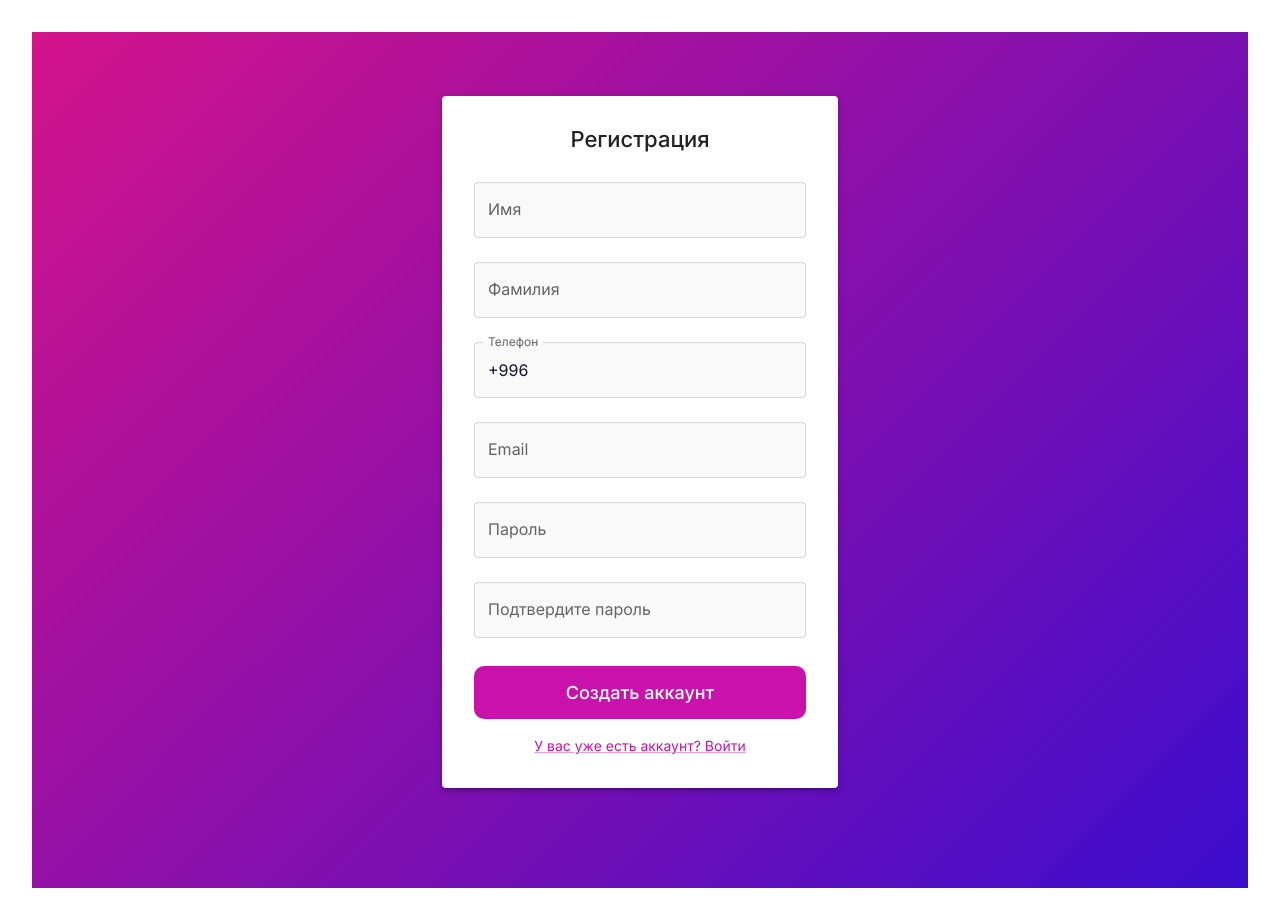
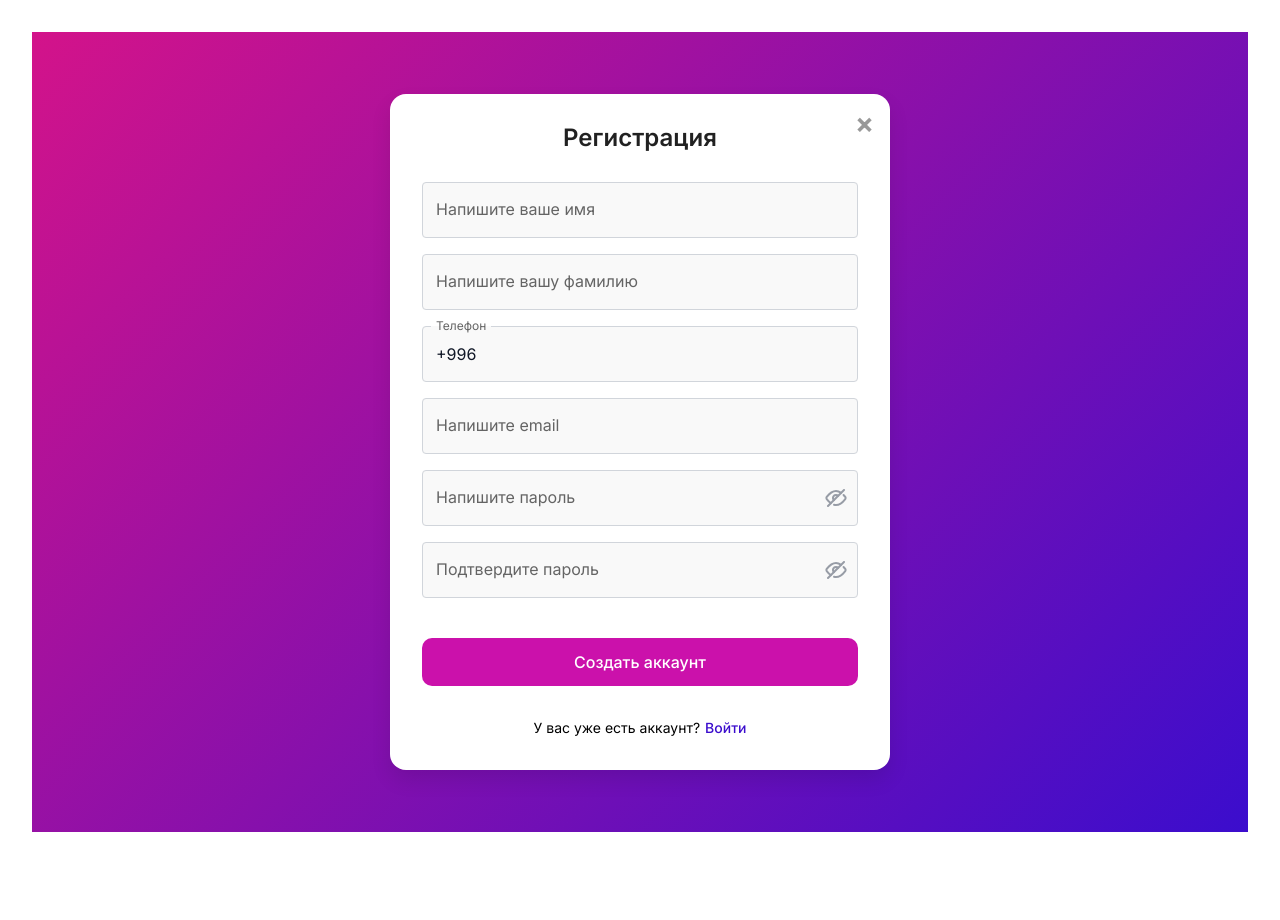
Before and after one commit to peaksoft-school/Gadjetarium-js16-ev, a React (Vite) app: page /sign-up in a window 1280 px wide. After the commit the page ends 864 px from the top, so only its background shows below. Built offline with nearby package versions, Linux system fonts and the light colour scheme.

Commit message:
end fix all

```diff
--- a/src/components/UI/Input.jsx
+++ b/src/components/UI/Input.jsx
@@ -1,8 +1,30 @@
-import { styled, TextField } from '@mui/material'
-import { forwardRef } from 'react'
+import { styled, TextField, IconButton, InputAdornment } from '@mui/material'
+import { forwardRef, useState } from 'react'
+import { Icons } from '../../assets/icons'
 
 const Input = forwardRef(
-   ({ error, onChange, disabled, placeholder, value, type, ...props }, ref) => (
+   (
+      {
+         error,
+         onChange,
+         disabled,
+         placeholder,
+         value,
+         type = 'text',
+         showToggle = false,
+         ...props
+      },
+      ref
+   ) => {
+      const [show, setShow] = useState(false)
+
+      const isPassword = type === 'password'
+
+      const handleToggle = () => {
+         setShow((prev) => !prev)
+      }
+
+      return (
          <StyledInput
             fullWidth
             variant="outlined"
@@ -12,11 +34,22 @@ const Input = forwardRef(
             placeholder={placeholder}
             error={Boolean(error)}
             value={value}
-         type={type}
+            type={showToggle && isPassword && show ? 'text' : type}
             helperText={error}
+            InputProps={{
+               endAdornment:
+                  showToggle && isPassword ? (
+                     <InputAdornment position="end">
+                        <IconButton onClick={handleToggle} edge="end">
+                           {show ? <img src={Icons.visible}/> : <img src={Icons.invisible}/>}
+                        </IconButton>
+                     </InputAdornment>
+                  ) : undefined,
+            }}
             {...props}
          />
       )
+   }
 )
 
 export default Input
--- a/src/configs/axiosInstans.js
+++ b/src/configs/axiosInstans.js
@@ -1,6 +1,7 @@
 import axios from 'axios'
 
-const BASE_URL = 'http://3.147.74.119'
+// const BASE_URL = 'http://3.147.74.119'
+const BASE_URL = 'http://10.10.11.156:8015'
 
 export const axiosInstance = axios.create({
    baseURL: BASE_URL,
--- a/src/pages/forgotPassword/ForgotPassword.jsx
+++ b/src/pages/forgotPassword/ForgotPassword.jsx
@@ -9,6 +9,7 @@ import {
    Container,
    Paper as MuiPaper,
    Box,
+   Typography,
 } from '@mui/material'
 import Input from '../../components/UI/Input'
 import Button from '../../components/UI/Button'
@@ -18,7 +19,9 @@ import { forgotPasswordSchema } from '../../utils/helpers/validation'
 
 const ForgotPassword = () => {
    const dispatch = useDispatch()
+
    const navigate = useNavigate()
+
    const { isLoading, error, forgotPasswordSuccess } = useSelector(
       (state) => state.auth
    )
@@ -51,6 +54,8 @@ const ForgotPassword = () => {
       }
    }
 
+   const handleGoBack = () => navigate('/sign-in')
+
    return (
       <StyledBox>
          <Container component="main" maxWidth="xs">
@@ -65,13 +70,13 @@ const ForgotPassword = () => {
                         Инструкции по восстановлению пароля отправлены на{' '}
                         {email}
                      </StyledInstruction>
-                     <StyledButton
+                     <Button
                         fullWidth
                         variant="contained"
-                        onClick={() => navigate('/sign-in')}
+                        onClick={() => handleGoBack()}
                      >
                         Вернуться к входу
-                     </StyledButton>
+                     </Button>
                   </SuccessBox>
                ) : (
                   <StyledForm onSubmit={handleSubmit}>
@@ -95,22 +100,25 @@ const ForgotPassword = () => {
 
                      {error && <ErrorText>{error}</ErrorText>}
 
-                     <StyledButton
+                     <Button
                         type="submit"
                         fullWidth
                         variant="contained"
                         disabled={isLoading}
                      >
                         {isLoading ? 'Отправка...' : 'Отправить инструкции'}
-                     </StyledButton>
+                     </Button>
 
+                     <StyledText>
+                        Вспомнили пароль?
                         <StyledLink
                            href="/sign-in"
                            variant="body2"
                            onClick={() => dispatch(resetForgotPasswordState())}
                         >
-                        Вспомнили пароль? Войти
+                           Войти
                         </StyledLink>
+                     </StyledText>
                   </StyledForm>
                )}
             </StyledPaper>
@@ -148,9 +156,11 @@ const ErrorText = styled(MuiTypography)(({ theme }) => ({
    marginTop: theme.spacing(1),
 }))
 
-const StyledButton = styled(Button)(({ theme }) => ({
-   marginTop: theme.spacing(3),
-   marginBottom: theme.spacing(2),
+const StyledText = styled(MuiTypography)(({ theme }) => ({
+   marginTop: '20px',
+   justifyContent: 'center',
+   display: 'flex',
+   alignItems: 'center',
 }))
 
 const StyledLink = styled(MuiLink)(({ theme }) => ({
--- a/src/pages/sign-in/SignIn.jsx
+++ b/src/pages/sign-in/SignIn.jsx
@@ -1,26 +1,25 @@
 import { useState } from 'react'
 import { useDispatch, useSelector } from 'react-redux'
 import { useNavigate } from 'react-router'
-import {
-   Button,
-   Typography,
-   Box,
-   CircularProgress,
-   Alert,
-   Divider,
-   Link,
-   TextField,
-} from '@mui/material'
+import { useForm } from 'react-hook-form'
+
+import { AUTH_THUNK } from '../../store/authSlice/authThunk'
+import Input from '../../components/UI/Input'
+import Button from '../../components/UI/Button'
+
 import GoogleIcon from '@mui/icons-material/Google'
+import { Typography, Box, CircularProgress, Alert, Link } from '@mui/material'
 import { styled } from '@mui/system'
-import { AUTH_THUNK } from '../../store/authSlice/authThunk'
-import { useForm } from 'react-hook-form'
 
 const SignIn = () => {
    const dispatch = useDispatch()
+
    const navigate = useNavigate()
+
    const [googleLoading, setGoogleLoading] = useState(false)
+
    const [error, setError] = useState(null)
+
    const isLoading = useSelector((state) => state.auth.isLoading)
 
    const {
@@ -53,37 +52,21 @@ const SignIn = () => {
       }
    }
 
+   const handleGoBack = () => navigate('/')
+
    return (
-      <StyledBox>
-         <StyledContainer>
-            <Typography variant="h5" align="center" gutterBottom>
-               Вход в систему
-            </Typography>
+      <Wrapper>
+         <ModalBox>
+            <CloseButton onClick={() => handleGoBack()}>×</CloseButton>
 
-            <GoogleButton
-               fullWidth
-               variant="outlined"
-               onClick={handleGoogleSignIn}
-               disabled={googleLoading}
-               startIcon={
-                  googleLoading ? (
-                     <CircularProgress size={20} />
-                  ) : (
-                     <GoogleIcon />
-                  )
-               }
-            >
-               {googleLoading ? 'Вход...' : 'Войти через Google'}
-            </GoogleButton>
+            <Title variant="h4" align="center">
+               Войти
+            </Title>
 
-            <Divider sx={{ my: 2 }}>или</Divider>
-
-            <form onSubmit={handleSubmit(onSubmit)}>
-               <TextField
+            <Form onSubmit={handleSubmit(onSubmit)}>
+               <StyledInput
                   fullWidth
-                  margin="normal"
-                  label="Email"
-                  type="email"
+                  label="Напишите email"
                   {...register('email', {
                      required: 'Email обязателен',
                      pattern: {
@@ -95,11 +78,11 @@ const SignIn = () => {
                   helperText={errors.email?.message}
                />
 
-               <TextField
+               <StyledInput
                   fullWidth
-                  margin="normal"
-                  label="Пароль"
+                  label="Напишите пароль"
                   type="password"
+                  showToggle
                   {...register('password', {
                      required: 'Пароль обязателен',
                   })}
@@ -107,85 +90,171 @@ const SignIn = () => {
                   helperText={errors.password?.message}
                />
 
-               {error && (
-                  <Alert severity="error" sx={{ mt: 2 }}>
-                     {error}
-                  </Alert>
-               )}
+               {error && <StyledAlert severity="error">{error}</StyledAlert>}
 
-               <SubmitButton
+               <StyledButton
                   fullWidth
                   type="submit"
                   variant="contained"
                   disabled={isLoading}
                >
-                  {isLoading ? (
-                     <CircularProgress size={24} color="inherit" />
-                  ) : (
-                     'Войти'
-                  )}
-               </SubmitButton>
-            </form>
+                  {isLoading ? <StyledLoader size={24} /> : 'Войти'}
+               </StyledButton>
+            </Form>
 
-            <StyledLinkText>
+            <ForgotPasswordLink href="/forgot-password">
+               Забыли пароль?
+            </ForgotPasswordLink>
+
+            <TextLink>
                Нет аккаунта?
-               <Link href="/sign-up" underline="hover">
-                  Зарегистрироваться
-               </Link>
-            </StyledLinkText>
+               <StyledLink href="/sign-up"> Зарегистрироваться</StyledLink>
+            </TextLink>
 
-            <StyledLinkText>
-               <Link href="/forgot-password" underline="hover">
-                  Забыли пароль?
-               </Link>
-            </StyledLinkText>
-         </StyledContainer>
-      </StyledBox>
+            <StyledGoogleButton
+               type="button"
+               onClick={handleGoogleSignIn}
+               disabled={googleLoading}
+            >
+               {googleLoading ? (
+                  <StyledLoader size={20} />
+               ) : (
+                  <GoogleIconStyled />
+               )}
+               Войти через Google
+            </StyledGoogleButton>
+         </ModalBox>
+      </Wrapper>
    )
 }
 
 export default SignIn
 
-const StyledContainer = styled(Box)(({ theme }) => ({
-   maxWidth: '400px',
-   margin: '2rem auto',
-   padding: '2rem',
-   boxShadow: theme.shadows[3],
-   borderRadius: '8px',
-   backgroundColor: 'white',
+const Wrapper = styled(Box)({
+   background: 'linear-gradient(135deg, #D3138A 0%, #3B0DCD 100%)',
+   height: '100vh',
+   display: 'flex',
+   justifyContent: 'center',
+   alignItems: 'center',
+   padding: '20px',
+})
+
+const ModalBox = styled(Box)(({ theme }) => ({
+   width: '100%',
+   maxWidth: '520px',
+   backgroundColor: '#fff',
+   borderRadius: '16px',
+   padding: '48px 40px',
+   boxShadow: theme.shadows[6],
+   position: 'relative',
+   textAlign: 'center',
+   display: 'flex',
+   flexDirection: 'column',
 }))
 
-const GoogleButton = styled(Button)({
-   marginTop: '8px',
-   marginBottom: '16px',
-   color: '#4285F4',
-   borderColor: '#4285F4',
-   height: '48px',
+const CloseButton = styled('div')({
+   position: 'absolute',
+   top: '16px',
+   right: '20px',
+   fontSize: '28px',
+   fontWeight: 'bold',
+   cursor: 'pointer',
+   color: '#999',
    '&:hover': {
-      borderColor: '#3367D6',
-      backgroundColor: 'rgba(66, 133, 244, 0.04)',
+      color: '#000',
    },
 })
 
-const SubmitButton = styled(Button)({
-   marginTop: '16px',
-   backgroundColor: '#D901A6',
-   height: '48px',
+const Title = styled(Typography)({
+   fontSize: '28px',
+   fontWeight: 600,
+   marginBottom: '32px',
+})
+
+const Form = styled('form')({
+   display: 'flex',
+   flexDirection: 'column',
+   gap: '20px',
+})
+
+const StyledButton = styled(Button)({
+   marginTop: '12px',
+   background: '#D3138A',
+   fontWeight: 600,
+   fontSize: '18px',
+   textTransform: 'none',
+   height: '52px',
+   borderRadius: '8px',
    '&:hover': {
-      backgroundColor: '#b1008b',
+      background: '#b10f75',
    },
 })
 
-const StyledLinkText = styled(Typography)({
-   marginTop: '16px',
+const StyledGoogleButton = styled(Button)({
+   marginTop: '24px',
+   textTransform: 'none',
+   fontWeight: 500,
+   fontSize: '16px',
+   color: '#444',
+   border: '1px solid #ddd',
+   backgroundColor: '#fff',
+   height: '50px',
+   display: 'flex',
+   alignItems: 'center',
+   justifyContent: 'center',
+   gap: '10px',
+   '&:hover': {
+      backgroundColor: '#f5f5f5',
+   },
+})
+
+const StyledLink = styled(Link)({
+   color: '#0057FF',
+   fontWeight: 500,
+   textDecoration: 'none',
+   marginLeft: '6px',
+   fontSize: '16px',
+   '&:hover': {
+      textDecoration: 'underline',
+   },
+})
+
+const TextLink = styled(Typography)({
+   marginTop: '20px',
+   fontSize: '16px',
    textAlign: 'center',
 })
 
-const StyledBox = styled(Box)({
-   background: 'linear-gradient(135deg, #D3138A 0%, #3B0DCD 100%)',
-   height: '100vh',
-   marginTop: 0,
-   display: 'flex',
-   justifyContent: 'center',
-   alignItems: 'center',
+const ForgotPasswordLink = styled(Link)({
+   marginTop: '16px',
+   fontSize: '15px',
+   textAlign: 'center',
+   display: 'block',
+   color: '#3B0DCD',
+   textDecoration: 'none',
+   '&:hover': {
+      textDecoration: 'underline',
+   },
 })
+
+const StyledAlert = styled(Alert)({
+   fontSize: '16px',
+   marginTop: '12px',
+})
+
+const StyledLoader = styled(CircularProgress)({
+   color: 'white',
+})
+
+const GoogleIconStyled = styled(GoogleIcon)({
+   fontSize: '22px',
+   marginRight: '6px',
+})
+
+const StyledInput = styled(Input)({
+   '& input': {
+      height: '52px',
+      padding: '0 16px',
+      fontSize: '16px',
+   },
+})
--- a/src/pages/sign-up/SignUp.jsx
+++ b/src/pages/sign-up/SignUp.jsx
@@ -5,12 +5,13 @@ import { styled } from '@mui/material/styles'
 import { Box, Typography, Link, Container, Paper } from '@mui/material'
 import { useForm } from 'react-hook-form'
 import { yupResolver } from '@hookform/resolvers/yup'
+
 import Input from '../../components/UI/Input'
 import Button from '../../components/UI/Button'
 import { AUTH_THUNK } from '../../store/authSlice/authThunk'
 import { registrationSchema } from '../../utils/helpers/validation'
 
-const Registration = () => {
+const SignUp = () => {
    const dispatch = useDispatch()
    const navigate = useNavigate()
    const [phone, setPhone] = useState('+996')
@@ -56,34 +57,36 @@ const Registration = () => {
       }
    }
 
+   const handleGoBack = () => navigate('/')
+
    return (
-      <StyledBox>
-         <Container component="main" maxWidth="xs">
+      <StyledWrapper>
+         <StyledContainer component="main">
             <StyledPaper elevation={3}>
-               <Typography component="h1" variant="h5">
+               <CloseButton onClick={() => handleGoBack()}>×</CloseButton>
+
+               <StyledTitle component="h1" variant="h5">
                   Регистрация
-               </Typography>
+               </StyledTitle>
+
                <StyledForm onSubmit={handleSubmit(onSubmit)} noValidate>
                   <Input
-                     margin="normal"
                      fullWidth
-                     label="Имя"
+                     label="Напишите ваше имя"
                      {...register('firstName')}
                      error={!!errors.firstName}
                      helperText={errors.firstName?.message}
                   />
 
                   <Input
-                     margin="normal"
                      fullWidth
-                     label="Фамилия"
+                     label="Напишите вашу фамилию"
                      {...register('lastName')}
                      error={!!errors.lastName}
                      helperText={errors.lastName?.message}
                   />
 
                   <Input
-                     margin="normal"
                      fullWidth
                      label="Телефон"
                      name="phone"
@@ -93,77 +96,136 @@ const Registration = () => {
                   />
 
                   <Input
-                     margin="normal"
                      fullWidth
-                     label="Email"
+                     label="Напишите email"
                      {...register('email')}
                      error={!!errors.email}
                      helperText={errors.email?.message}
                   />
 
                   <Input
-                     margin="normal"
                      fullWidth
-                     label="Пароль"
+                     label="Напишите пароль"
                      type="password"
+                     showToggle
                      {...register('password')}
                      error={!!errors.password}
                      helperText={errors.password?.message}
                   />
 
                   <Input
-                     margin="normal"
                      fullWidth
                      label="Подтвердите пароль"
                      type="password"
+                     showToggle
                      {...register('confirmPassword')}
                      error={!!errors.confirmPassword}
                      helperText={errors.confirmPassword?.message}
                   />
 
-                  <Button
-                     type="submit"
-                     fullWidth
-                     variant="contained"
-                     color="primary"
-                     disabled={isSubmitting}
-                  >
+                  <StyledButton type="submit" fullWidth disabled={isSubmitting}>
                      {isSubmitting ? 'Обработка...' : 'Создать аккаунт'}
-                  </Button>
+                  </StyledButton>
 
-                  <Box textAlign="center" mt={2}>
-                     <Link href="/sign-in" variant="body2">
-                        У вас уже есть аккаунт? Войти
-                     </Link>
-                  </Box>
+                  <StyledLinkBox>
+                     <StyledText>
+                        У вас уже есть аккаунт?
+                        <Link href="/sign-in">Войти</Link>
+                     </StyledText>
+                  </StyledLinkBox>
                </StyledForm>
             </StyledPaper>
-         </Container>
-      </StyledBox>
+         </StyledContainer>
+      </StyledWrapper>
    )
 }
 
-export default Registration
+export default SignUp
+
+const StyledWrapper = styled(Box)({
+   background: 'linear-gradient(135deg, #D3138A 0%, #3B0DCD 100%)',
+   minHeight: '100vh',
+   display: 'flex',
+   justifyContent: 'center',
+   alignItems: 'center',
+   padding: '20px',
+})
+
+const StyledContainer = styled(Container)({
+   display: 'flex',
+   justifyContent: 'center',
+   alignItems: 'center',
+})
 
 const StyledPaper = styled(Paper)(({ theme }) => ({
-   marginTop: theme.spacing(8),
    padding: theme.spacing(4),
    display: 'flex',
    flexDirection: 'column',
    alignItems: 'center',
+   width: '100%',
+   maxWidth: '500px',
+   borderRadius: '16px',
+   boxShadow: '0 10px 20px rgba(0,0,0,0.1)',
+   position: 'relative',
+}))
+
+const StyledTitle = styled(Typography)(({ theme }) => ({
+   marginBottom: theme.spacing(2),
+   fontSize: '24px',
+   fontWeight: 600,
 }))
 
 const StyledForm = styled('form')(({ theme }) => ({
    width: '100%',
+   display: 'flex',
+   flexDirection: 'column',
+   alignItems: 'center',
+   gap: theme.spacing(2),
    marginTop: theme.spacing(2),
 }))
 
-const StyledBox = styled(Box)({
-   background: 'linear-gradient(135deg, #D3138A 0%, #3B0DCD 100%)',
-   height: '100%',
-   paddingBottom: '100px',
-   marginTop: 0,
+const StyledButton = styled(Button)(({ theme }) => ({
+   marginTop: theme.spacing(3),
+   backgroundColor: '#D3138A',
+   fontWeight: 500,
+   fontSize: '16px',
+   '&:hover': {
+      backgroundColor: '#b50f74',
+   },
+   textTransform: 'none',
+   height: '48px',
+}))
+
+const StyledLinkBox = styled(Box)(({ theme }) => ({
+   textAlign: 'center',
+   marginTop: theme.spacing(2),
+   '& a': {
+      color: '#3B0DCD',
+      fontWeight: 500,
+      textDecoration: 'none',
+      '&:hover': {
+         textDecoration: 'underline',
+      },
+   },
+}))
+
+const StyledText = styled(Typography)({
+   fontSize: '14px',
+   color: 'black',
    display: 'flex',
+   gap: '5px',
    justifyContent: 'center',
-   alignItems: 'center',
 })
+
+const CloseButton = styled('div')({
+   position: 'absolute',
+   top: '12px',
+   right: '16px',
+   fontSize: '28px',
+   fontWeight: 'bold',
+   cursor: 'pointer',
+   color: '#999',
+   '&:hover': {
+      color: '#000',
+   },
+})
--- a/vite.config.js
+++ b/vite.config.js
@@ -3,4 +3,9 @@ import react from '@vitejs/plugin-react'
 
 export default defineConfig({
    plugins: [react()],
+   server: {
+      host: true,
+      port: 5173,
+      strictPort: true,
+   },
 })
```
Also changed, not shown: src/pages/forgotPassword/ResetPassword.jsx (deleted, +0 -175 lines), src/store/authSlice/authThunk.js (+27 -15 lines). Lines whose indentation alone changed are shown as unchanged.
